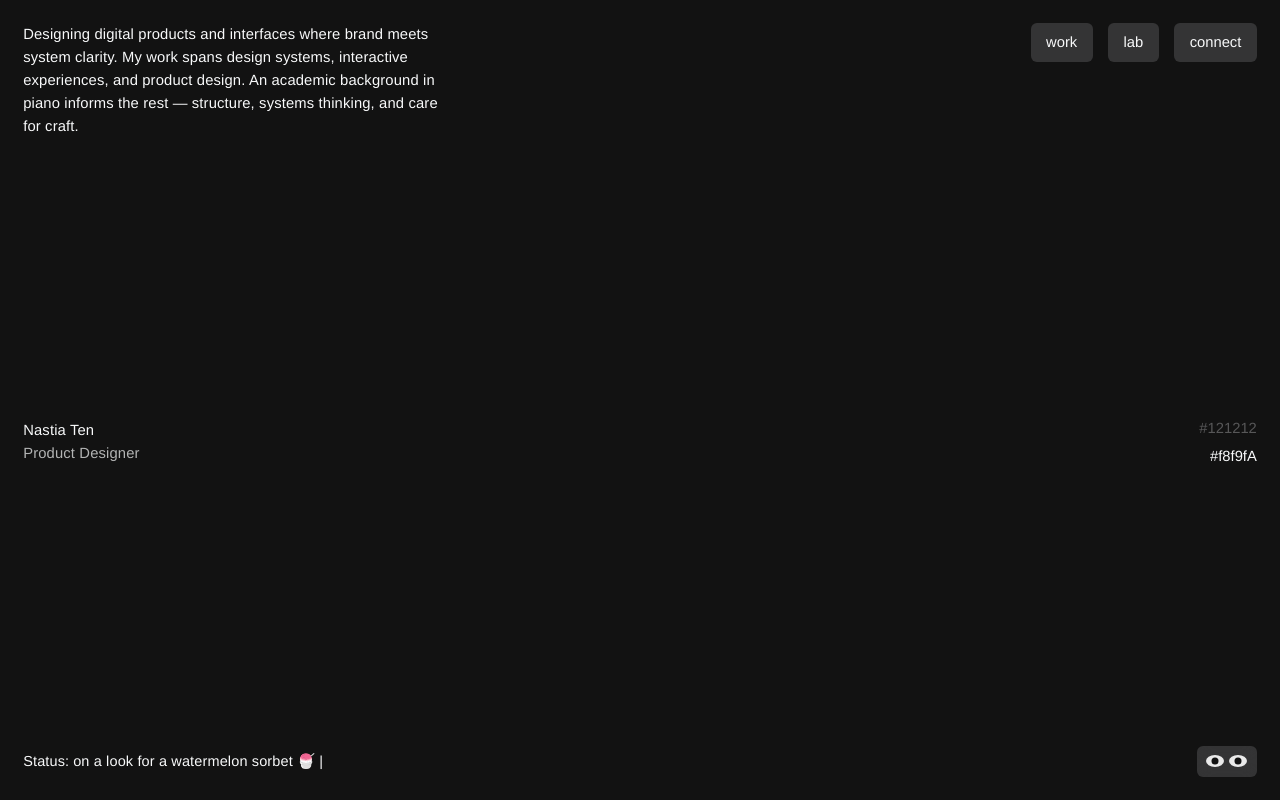
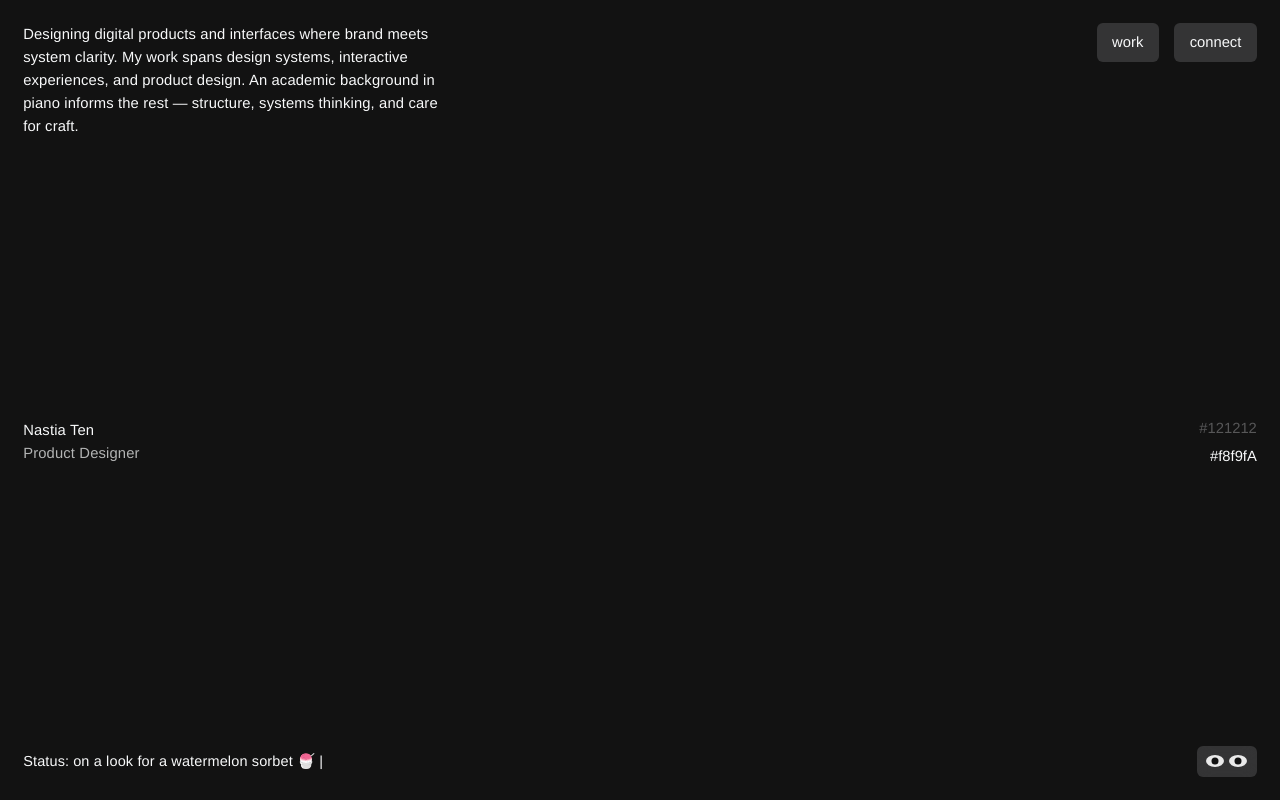
Before and after one commit to tenastia/Portfolio-2026, a Next.js app: page / in a window 1280 px wide. Built offline with nearby package versions, Linux system fonts and the light colour scheme; a web font is replaced by a local one.

Commit message:
Hide lab nav button globally
Co-Authored-By: Claude Sonnet 4.6 <noreply@anthropic.com>

```diff
--- a/src/app/page.tsx
+++ b/src/app/page.tsx
@@ -56,11 +56,6 @@ export default function Home() {
                   onClick={toggle("work")}
                 />
                 <NavButton
-                  label="lab"
-                  isActive={overlay === "lab"}
-                  onClick={toggle("lab")}
-                />
-                <NavButton
                   label="connect"
                   isActive={overlay === "connect"}
                   onClick={toggle("connect")}
@@ -117,11 +112,6 @@ export default function Home() {
                 onClick={toggle("work")}
               />
               <NavButton
-                label="lab"
-                isActive={overlay === "lab"}
-                onClick={toggle("lab")}
-              />
-              <NavButton
                 label="connect"
                 isActive={overlay === "connect"}
                 onClick={toggle("connect")}
```
